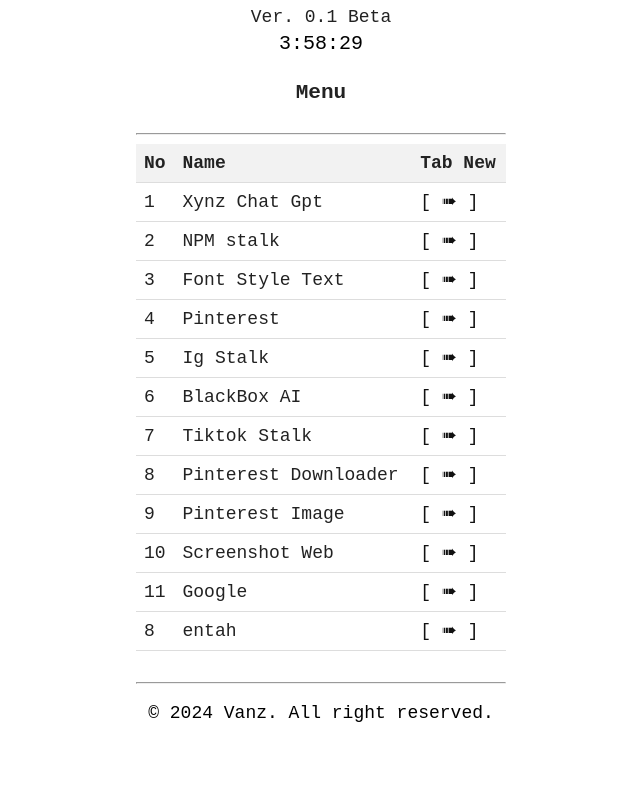
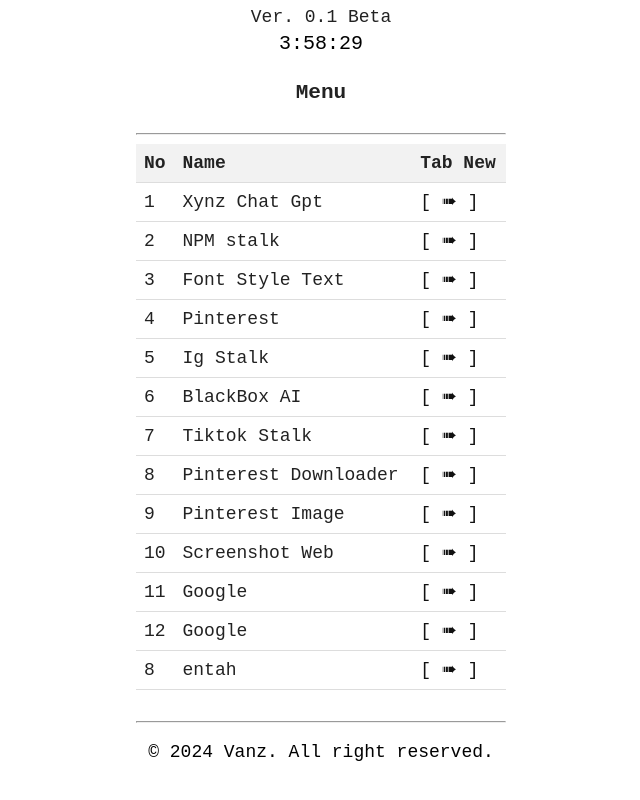
Before and after one commit to ManusiaTamvanzzz/api, a website: page views/index.html in a window 1280 px wide. Shown: the part 308-1108 px from the top of the page, without its empty margins (319-959 px from the left). Before the commit the page ends 1082 px from the top, so only its background shows below. Drawn offline with Linux system fonts and the light colour scheme.

Commit message:
Update index.html

```diff
--- a/views/index.html
+++ b/views/index.html
@@ -354,6 +354,11 @@
                 <td><a href="https://api-vanzdev.vercel.app/api/google?query=google">[ ➠ ]</a></td>
             </tr>
             <tr>
+                <td>12</td>
+                <td>Google</td>
+                <td><a href="https://api-vanzdev.vercel.app/api/tiktok?url=">[ ➠ ]</a></td>
+            </tr>
+            <tr>
                 <td>8</td>
                 <td>entah</td>
                 <td><a href=alert(`Yo washap ges`)>[ ➠ ]</a></td>
```
